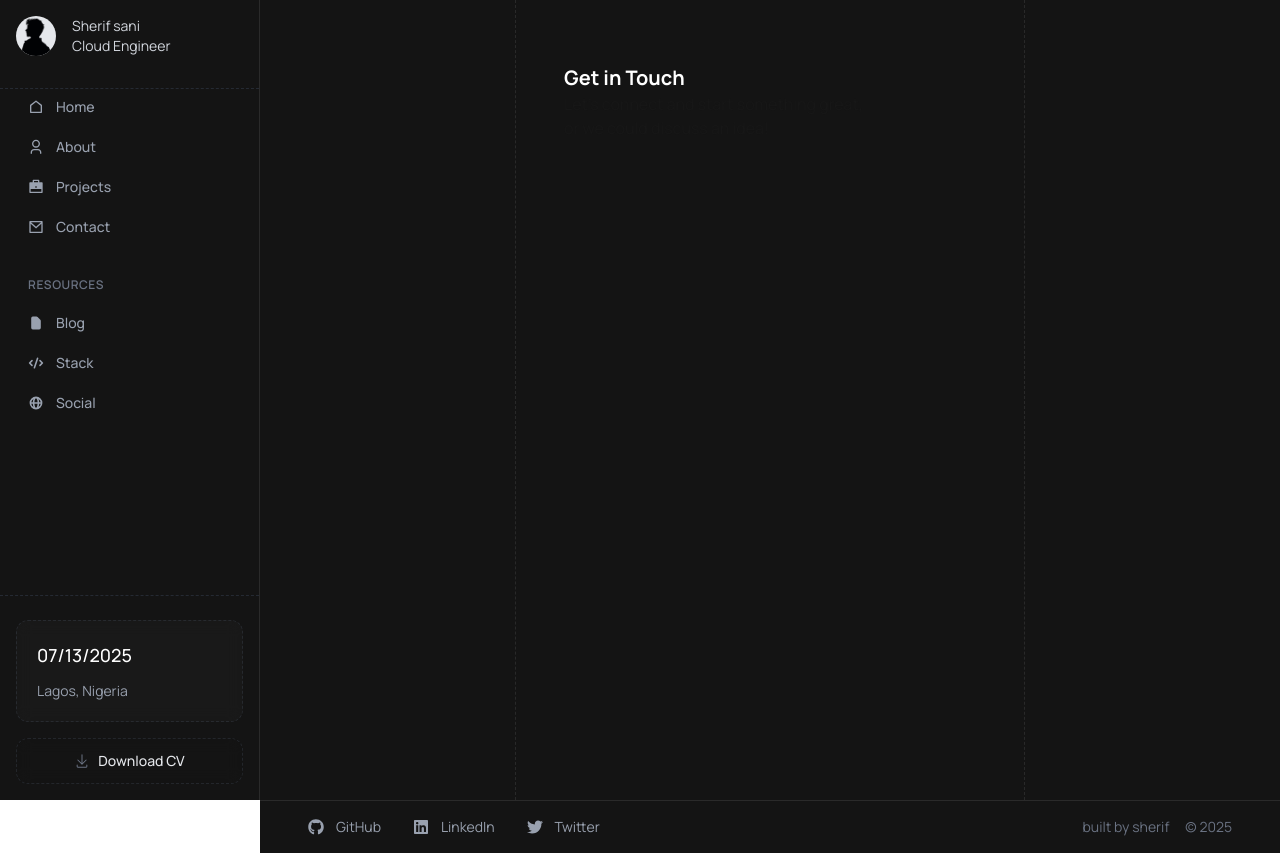
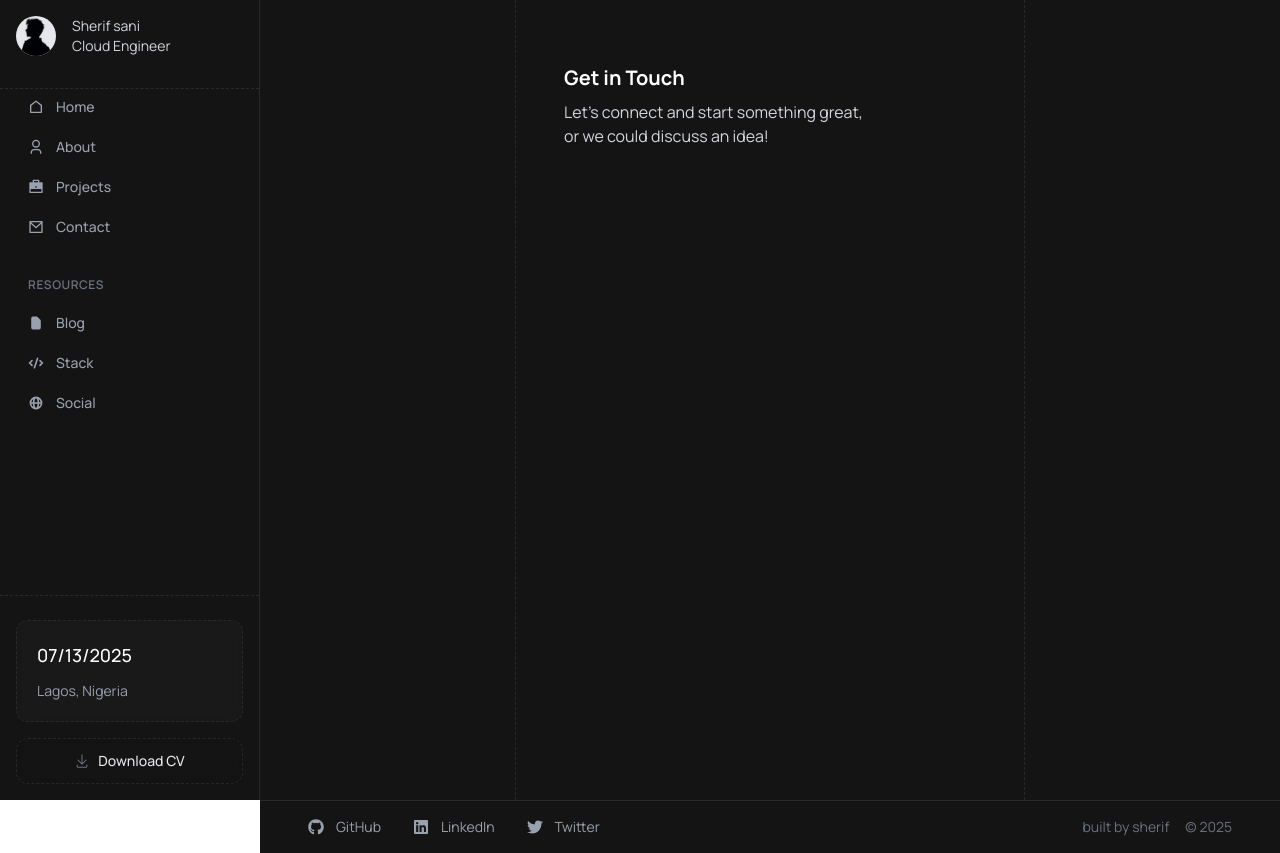
Before and after one commit to Sherifsani/bayt-v2, a Next.js app: page /contact in a window 1280 px wide. Built offline with nearby package versions, Linux system fonts and the light colour scheme; a web font is replaced by a local one.

Commit message:
Refactor Heading component: enhance layout with flexbox and improved styling

```diff
--- a/app/components/contact/Heading.tsx
+++ b/app/components/contact/Heading.tsx
@@ -2,9 +2,9 @@
 
 const Heading = () => {
   return (
-    <div>
+    <div className='flex flex-col gap-2'>
         <h2 className="text-xl font-bold text-white">Get in Touch</h2>
-          <p>
+          <p className='text-gray-300 '>
               Let's connect and start something great,<br />
               or we could discuss an idea!
         </p>
```
